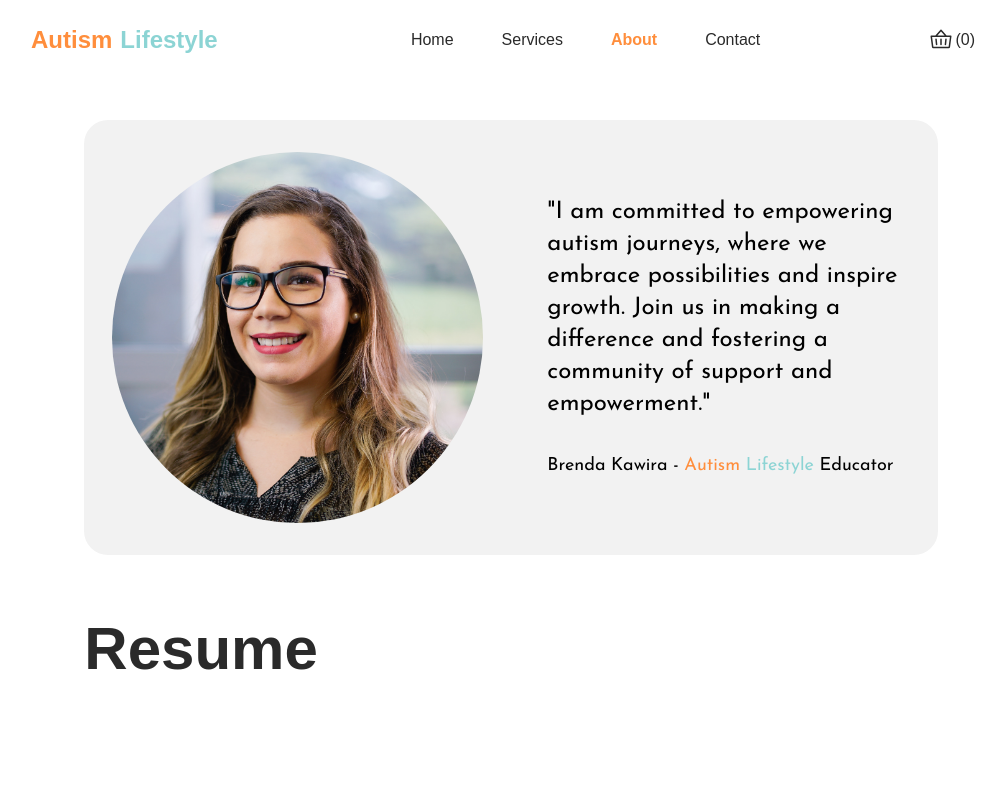
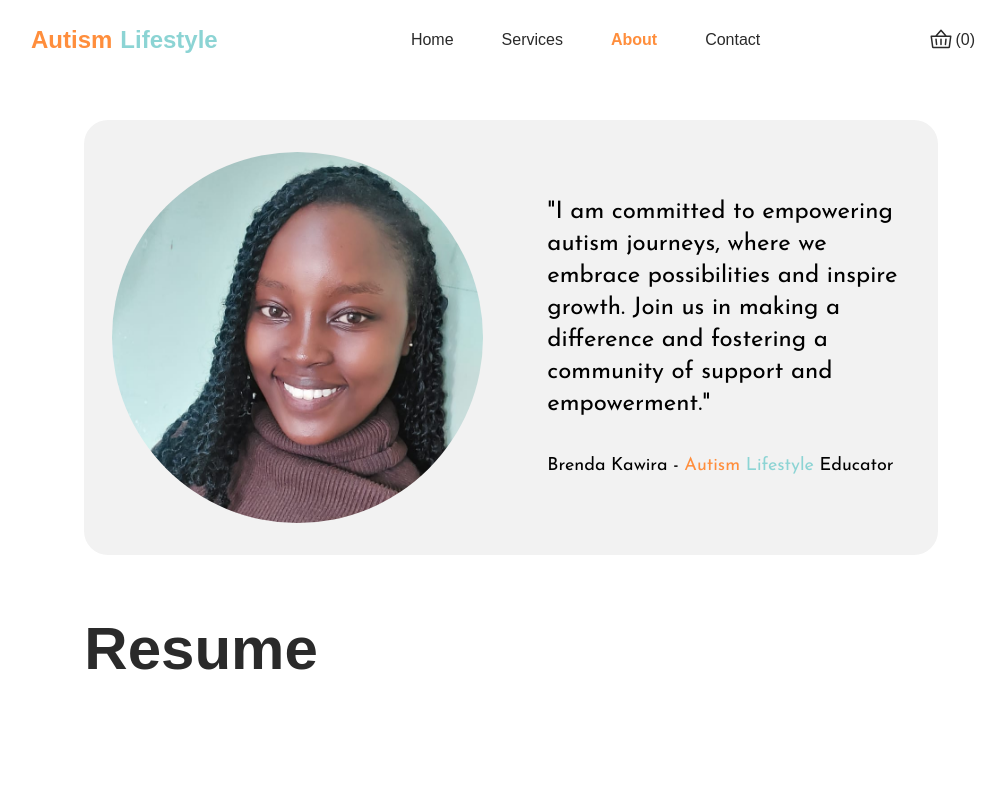
Before and after one commit to Richy-irad/autism-lifestyle, a Next.js app: page /about in a window 1280 px wide. Shown: the top 800 px of the page, without its empty margins (129-1134 px from the left). Built offline with nearby package versions, Linux system fonts and the light colour scheme; a web font is replaced by a local one.

Commit message:
update the profile picture of brenda

```diff
--- a/src/pages/about.tsx
+++ b/src/pages/about.tsx
@@ -4,7 +4,7 @@ import Navbar from "@/components/navbar";
 import Footer from "@/components/footer";
 import { MapPin } from "@phosphor-icons/react";
 
-import aboutImage from "../../public/brian-tromp-MxkYQ39KFmE-unsplash.jpg";
+import aboutImage from "../../public/brenda-image.jpeg";
 
 const About = () => {
   return (
@@ -31,7 +31,8 @@ const About = () => {
               <Image
                 src={aboutImage}
                 alt=""
-                className="hidden lg:flex w-[371px] h-[371px] object-cover rounded-full"
+                priority
+                className="hidden lg:flex w-[371px] h-[371px] object-cover rounded-full shrink-0"
               />
               <div className="flex flex-col gap-8">
                 <p className="font-regular text-base lg:text-2xl">
@@ -44,7 +45,8 @@ const About = () => {
                   <Image
                     src={aboutImage}
                     alt=""
-                    className="flex lg:hidden w-[60px] h-[60px] object-cover rounded-full"
+                    priority
+                    className="flex lg:hidden w-[60px] h-[60px] object-cover rounded-full shrink-0"
                   />
                   <p className="font-regular text-lg">
                     Brenda Kawira &#45;{" "}
```
Also changed, not shown: public/brenda-image.jpeg (added).
